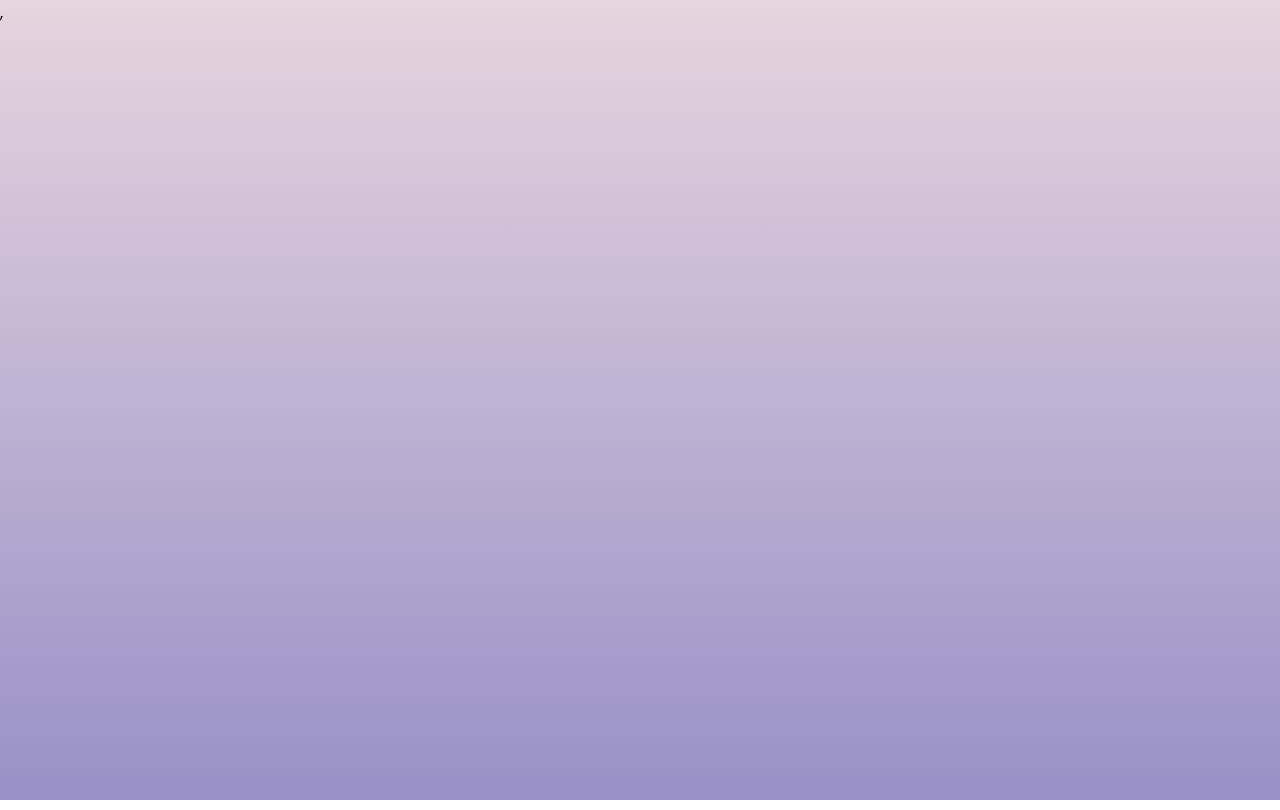
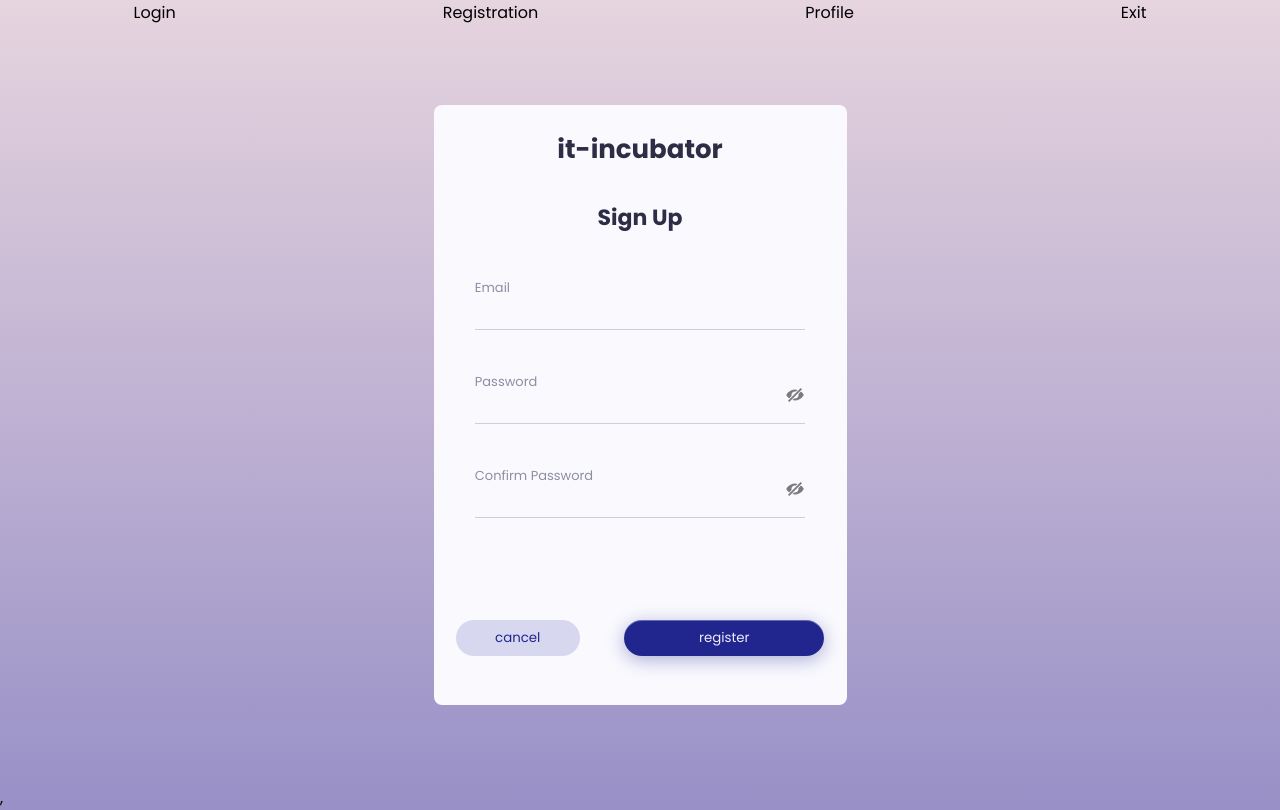
Before and after one commit to SashaPolyanski/BrainStorm, a React (Create React App) app: page /registration in a window 1280 px wide. Before the commit this address had no page. Built offline with nearby package versions, Linux system fonts and the light colour scheme; no server answers.

Commit message:
Добавили isLogin, Redirect to Profile

```diff
--- a/src/App.tsx
+++ b/src/App.tsx
@@ -2,12 +2,20 @@
 
 import { Route, Routes } from 'react-router-dom';
 
+import NavigationBar from './ui/components/navigation/NavigationBar';
+import Login1 from './ui/Pages/login/Login';
+import Profile from './ui/Pages/profile/Profile';
 import { Registration } from './ui/Pages/registration/Registration';
 
 const App = () => (
-  <Routes>
-    <Route path="/" element={<Registration />} />
-  </Routes>
+  <>
+    <NavigationBar />
+    <Routes>
+      <Route path="/" element={<Login1 />} />
+      <Route path="/registration" element={<Registration />} />
+      <Route path="/profile" element={<Profile />} />
+    </Routes>
+  </>
 );
 
 export default App;
--- a/src/bll/authReducer.ts
+++ b/src/bll/authReducer.ts
@@ -1,4 +1,6 @@
 import { createSlice, PayloadAction } from '@reduxjs/toolkit';
+
+import { LoginReducerType } from './loginReducer';
 
 // export const loginThunk = createAsyncThunk('auth/login')
 
@@ -12,6 +14,9 @@
     setError(state, action: PayloadAction<{ error: string }>) {
       state.error = action.payload.error;
     },
+    setIsLogin(state: LoginReducerType, action: PayloadAction<{ value: boolean }>) {
+      state.isLogin = action.payload.value;
+    },
   },
   extraReducers: builder => {},
 });
@@ -21,4 +26,4 @@
   error: string;
 };
 export const authReducer = slice.reducer;
-export const { setError } = slice.actions;
+export const { setError, setIsLogin } = slice.actions;
--- /dev/null
+++ b/src/bll/loginReducer.ts
@@ -0,0 +1,34 @@
+import { createAsyncThunk, createSlice, PayloadAction } from '@reduxjs/toolkit';
+
+import { auth } from '../dal/auth';
+import { IFormInputs } from '../ui/Pages/login/Login';
+
+import { setIsLogin } from './authReducer';
+
+export type LoginReducerType = {
+  isLogin: boolean;
+};
+
+// thunk creator
+export const setIsLoginTC = createAsyncThunk(
+  'login/setIsLogin',
+  async (data: IFormInputs, thunkAPI) => {
+    const response = await auth.login(data);
+    try {
+      thunkAPI.dispatch(setIsLogin({ value: true }));
+    } catch (e) {
+      console.log(e);
+    }
+  },
+);
+
+// slice creator
+const slice = createSlice({
+  name: 'login',
+  initialState: {
+    isLogin: false,
+  } as LoginReducerType,
+  reducers: {},
+});
+
+export const loginReducer = slice.reducer;
--- a/src/dal/auth.ts
+++ b/src/dal/auth.ts
@@ -1,9 +1,6 @@
 import { instance } from './settings';
 
-export const packs = {
-  getPacks(params: any) {
-    return instance.get('/cards/pack', { params: { ...params } });
-  },
+export const auth = {
   login(data: any) {
     return instance.post<any>('/auth/login', data);
   },
--- a/src/dal/user.ts
+++ b/src/dal/user.ts
@@ -1,6 +1,6 @@
 import { instance } from './settings';
 
-export const packs = {
+export const user = {
   getUser(userId: any) {
     return instance.get('/cards/pack', {});
   },
--- a/src/index.css
+++ b/src/index.css
@@ -6,6 +6,7 @@
   margin: 0;
   padding: 0;
   font-family: 'Poppins', sans-serif;
+  list-style: none;
 }
 body {
   background: linear-gradient(180deg, #E6D4DE 0%, #9890C7 100%);
--- /dev/null
+++ b/src/ui/Pages/login/Login.tsx
@@ -0,0 +1,75 @@
+import React, { useState } from 'react';
+
+import { useForm } from 'react-hook-form';
+import { useDispatch, useSelector } from 'react-redux';
+import { Navigate } from 'react-router-dom';
+
+import { setIsLoginTC } from '../../../bll/loginReducer';
+import { AppRootStateType } from '../../../bll/store';
+import { auth } from '../../../dal/auth';
+import Button from '../../components/button/Button';
+import { Input } from '../../components/input/Input';
+import { AuthWrapper } from '../../styles/authWrapper/AuthWrapper';
+
+export interface IFormInputs {
+  email: string;
+  password: number;
+  rememberMe: boolean;
+}
+
+const Login = () => {
+  const isAuth = useSelector((state: AppRootStateType) => state.auth);
+  const dispatch = useDispatch<any>();
+
+  const {
+    register,
+    formState: { errors, isValid },
+    handleSubmit,
+    reset,
+  } = useForm<IFormInputs>({
+    mode: 'onChange',
+  });
+  const onSubmit = (data: IFormInputs) => {
+    console.log(JSON.stringify(data));
+
+    dispatch(setIsLoginTC(data));
+    reset();
+  };
+
+  if (isAuth) {
+    return <Navigate to="Profile" />;
+  }
+
+  return (
+    <div>
+      <AuthWrapper>
+        <div>IT-INCUBATOR</div>
+        <form onSubmit={handleSubmit(onSubmit)}>
+          <Input type="text" label="email" register={register} name="email" required />
+          <div style={{ height: '50px', color: 'red' }}>
+            {errors?.email && <p>{errors?.email.message || 'Error!'}</p>}
+          </div>
+          <Input
+            type="password"
+            label="password"
+            register={register}
+            name="password"
+            required
+          />
+          <div style={{ height: '50px', color: 'red' }}>
+            {errors?.password && <p>{errors?.password.message || 'Error!'} </p>}
+          </div>
+          <Input
+            type="checkbox"
+            label="Remember me"
+            register={register}
+            name="rememberMe"
+          />
+          <Button type="submit" name="Отправить" variant="auth" />
+        </form>
+      </AuthWrapper>
+    </div>
+  );
+};
+
+export default Login;
--- /dev/null
+++ b/src/ui/Pages/profile/Profile.tsx
@@ -0,0 +1,5 @@
+import React from 'react';
+
+const Profile = () => <div>Profile</div>;
+
+export default Profile;
--- /dev/null
+++ b/src/ui/components/navigation/NavigationBar.tsx
@@ -0,0 +1,16 @@
+import React from 'react';
+
+import s from './navigationBar.module.scss';
+
+const NavigationBar = () => (
+  <nav className={s.nav}>
+    <ul>
+      <li>Login</li>
+      <li>Registration</li>
+      <li>Profile</li>
+      <li>Exit</li>
+    </ul>
+  </nav>
+);
+
+export default NavigationBar;
--- /dev/null
+++ b/src/ui/components/navigation/navigationBar.module.scss
@@ -0,0 +1,8 @@
+nav ul{
+  display: flex;
+  justify-content: space-around;
+}
+
+li {
+  cursor: pointer;
+}
```
Also changed, not shown: src/ui/Pages/Login1.tsx (deleted, +0 -15 lines).
